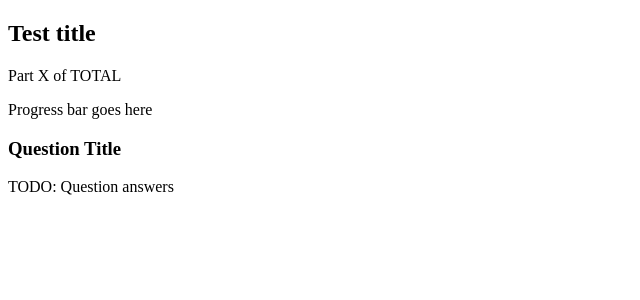
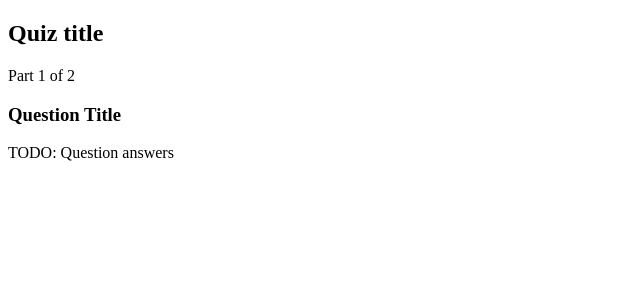
Before and after one commit to MarcL/nextjs-quiz, a Next.js app: page / in a window 1280 px wide. Shown: the top 300 px of the page, without its empty margins (0-640 px from the left). Built offline with nearby package versions, Linux system fonts and the light colour scheme.

Commit message:
Adding progress bar

```diff
--- a/components/progress.js
+++ b/components/progress.js
@@ -1,8 +1,8 @@
 import ProgressBar from './progressBar';
 
-export default () => (
+export default ({current, total}) => (
     <div className="section-progress">
-        <p>Part X of TOTAL</p>
-        <ProgressBar />
+        <p>Part {current} of {total}</p>
+        <ProgressBar current={current} total={total}/>
     </div>
 );
--- a/components/progressBar.js
+++ b/components/progressBar.js
@@ -1,5 +1,56 @@
-export default () => (
-    <div className="progress">
-        <p>Progress bar goes here</p>
-    </div>
-);
+import React from 'react';
+
+const ProgressBarMark = ({filled}) => {
+    const className = filled ? 'fa fa-circle filled' : 'fa fa-circle';
+    return (
+        <span className="mark">
+            <i className={className} aria-hidden="true"></i>
+        </span>
+    );
+};
+
+class ProgressBar extends React.Component {
+    constructor() {
+        super();
+    }
+
+    renderMarks() {
+        const {current, total} = this.props;
+
+        let marks = [];
+        for(let i = 0; i < total; i++) {
+            const filled = (i < current);
+            marks.push(<ProgressBarMark filled={filled} />);
+        }
+
+        return marks;
+    }
+
+    render() {
+        const {current, total} = this.props;
+
+        const currentValue = ((current - 1) / total) * 100;
+        const styleWidth = `${currentValue}%`;
+
+        return (
+            <div className="progress">
+                <div
+                    className="progress-bar progress-bar-info"
+                    role="progressbar"
+                    aria-valuenow={currentValue}
+                    aria-valuemin="0"
+                    aria-valuemax="100"
+                    style={{width: styleWidth}}
+                >
+                    <div className="marks">
+                        {this.renderMarks()}
+                    </div>
+                </div>
+            </div>
+        );
+    }
+};
+
+// style="width:0%">
+
+export default ProgressBar;
--- a/components/quiz.js
+++ b/components/quiz.js
@@ -1,10 +1,15 @@
+import React from 'react';
 import Progress from './progress';
 import Question from './question';
 
-export default ({title, questions}) => (
-    <div>
+const Quiz = ({title, questions}) => {
+    const totalQuestions = questions.length;
+
+    return (<div>
         <h2>{title}</h2>
-        <Progress />
+        <Progress current={1} total={totalQuestions} />
         <Question />
-    </div>
-);
+    </div>);
+}
+
+export default Quiz;
--- a/pages/index.js
+++ b/pages/index.js
@@ -3,10 +3,24 @@ import Quiz from '../components/quiz.js';
 export default class extends React.Component {
 
     static async getInitialProps () {
-        return {title: 'Test title'}
+        return {
+            title: 'Quiz title',
+            questions: [
+                {
+                    title: 'Question 1',
+                    answers: []
+                },
+                {
+                    title: 'Question 2',
+                    answers: []
+                }
+            ]
+        };
     }
 
     render () {
-        return <Quiz title={this.props.title} />
+        const {title, questions} = this.props;
+
+        return <Quiz title={title} questions={questions} />
     }
 };
```
